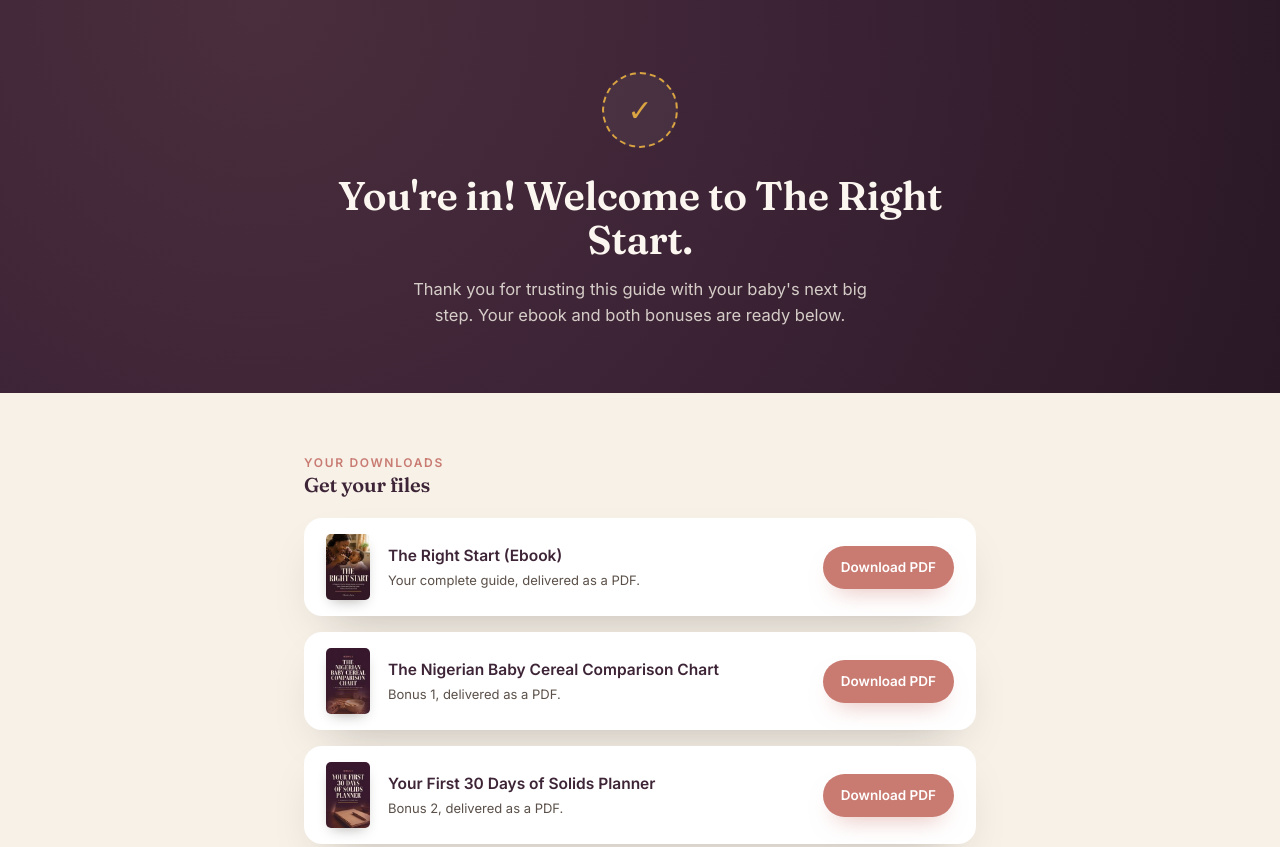
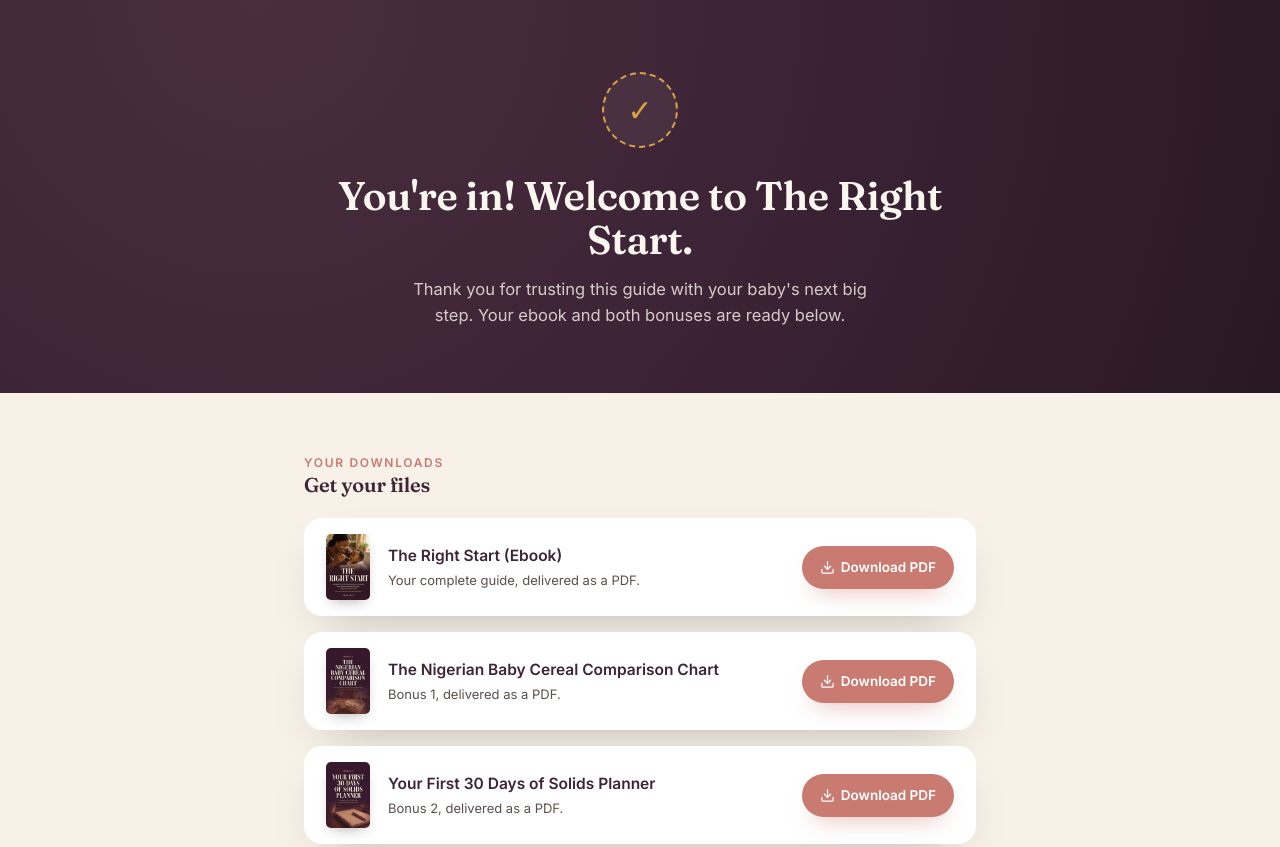
Before and after one commit to tgnglobal/the-right-start-website, a plain HTML site: page thank-you.html in a window 1280 px wide. Shown: the top 847 px of the page. Drawn offline with Linux system fonts and the light colour scheme.

Commit message:
Add files via upload

```diff
--- a/thank-you.html
+++ b/thank-you.html
@@ -91,6 +91,7 @@
   .dl-info p{font-size:13px;color:var(--ink-soft);}
   .dl-btn{
     flex-shrink:0;
+    display:inline-flex;align-items:center;justify-content:center;gap:6px;
     background:var(--rose);color:var(--white);
     padding:11px 18px;border-radius:999px;font-size:13.5px;font-weight:600;
     white-space:nowrap;
@@ -174,19 +175,19 @@ src="https://www.facebook.com/tr?id=1206589034641617&ev=PageView&noscript=1"
     <div class="dl-card reveal">
       <img class="dl-thumb" src="cover-thumb.jpg" alt="The Right Start cover" width="140" height="210" loading="lazy">
       <div class="dl-info"><h4>The Right Start (Ebook)</h4><p>Your complete guide, delivered as a PDF.</p></div>
-      <a href="#" class="dl-btn">Download PDF</a>
+      <a href="https://drive.google.com/uc?export=download&id=1NTiRPCJDAe1jLKsoXkvXupZdolAD3gWe" target="_blank" rel="noopener" class="dl-btn"><svg width="15" height="15" viewBox="0 0 24 24" fill="none" stroke="currentColor" stroke-width="2" stroke-linecap="round" stroke-linejoin="round"><path d="M21 15v4a2 2 0 01-2 2H5a2 2 0 01-2-2v-4"/><polyline points="7 10 12 15 17 10"/><line x1="12" y1="15" x2="12" y2="3"/></svg> Download PDF</a>
     </div>
 
     <div class="dl-card reveal">
       <img class="dl-thumb" src="bonus1-cereal-chart-thumb.jpg" alt="The Nigerian Baby Cereal Comparison Chart cover" width="140" height="210" loading="lazy">
       <div class="dl-info"><h4>The Nigerian Baby Cereal Comparison Chart</h4><p>Bonus 1, delivered as a PDF.</p></div>
-      <a href="#" class="dl-btn">Download PDF</a>
+      <a href="https://drive.google.com/uc?export=download&id=1upH1MTDjwDtph-zFznigymoMMA1qvKGL" target="_blank" rel="noopener" class="dl-btn"><svg width="15" height="15" viewBox="0 0 24 24" fill="none" stroke="currentColor" stroke-width="2" stroke-linecap="round" stroke-linejoin="round"><path d="M21 15v4a2 2 0 01-2 2H5a2 2 0 01-2-2v-4"/><polyline points="7 10 12 15 17 10"/><line x1="12" y1="15" x2="12" y2="3"/></svg> Download PDF</a>
     </div>
 
     <div class="dl-card reveal">
       <img class="dl-thumb" src="bonus2-solids-planner-thumb.jpg" alt="Your First 30 Days of Solids Planner cover" width="140" height="210" loading="lazy">
       <div class="dl-info"><h4>Your First 30 Days of Solids Planner</h4><p>Bonus 2, delivered as a PDF.</p></div>
-      <a href="#" class="dl-btn">Download PDF</a>
+      <a href="https://drive.google.com/uc?export=download&id=1TlPFqgYSsQwf57LimTIs5lNfczMZIkls" target="_blank" rel="noopener" class="dl-btn"><svg width="15" height="15" viewBox="0 0 24 24" fill="none" stroke="currentColor" stroke-width="2" stroke-linecap="round" stroke-linejoin="round"><path d="M21 15v4a2 2 0 01-2 2H5a2 2 0 01-2-2v-4"/><polyline points="7 10 12 15 17 10"/><line x1="12" y1="15" x2="12" y2="3"/></svg> Download PDF</a>
     </div>
   </div>
 </section>
```
